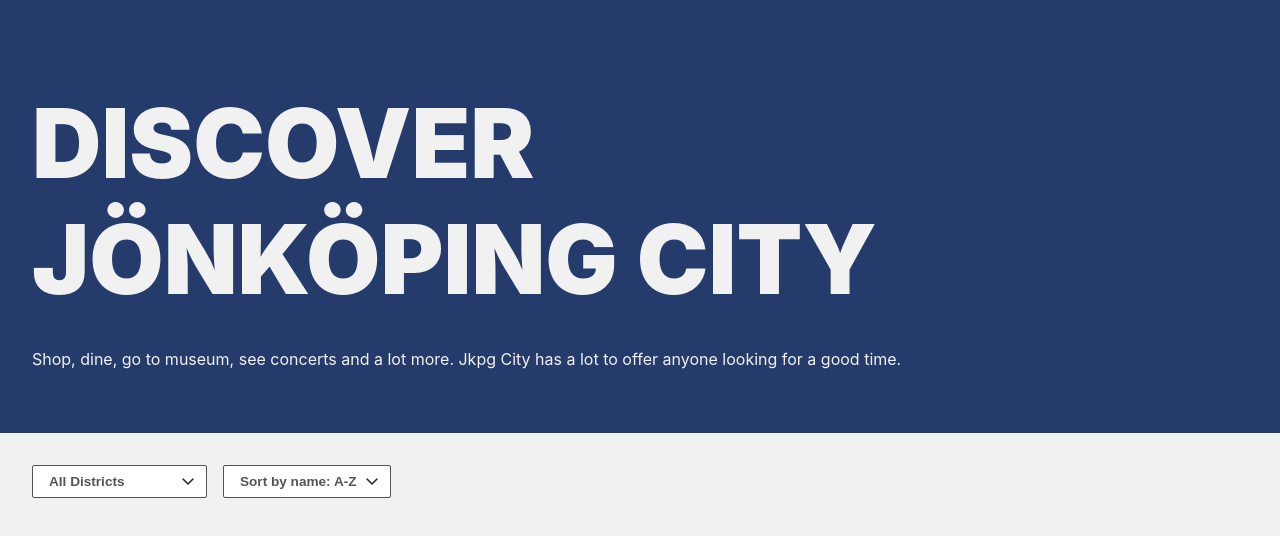
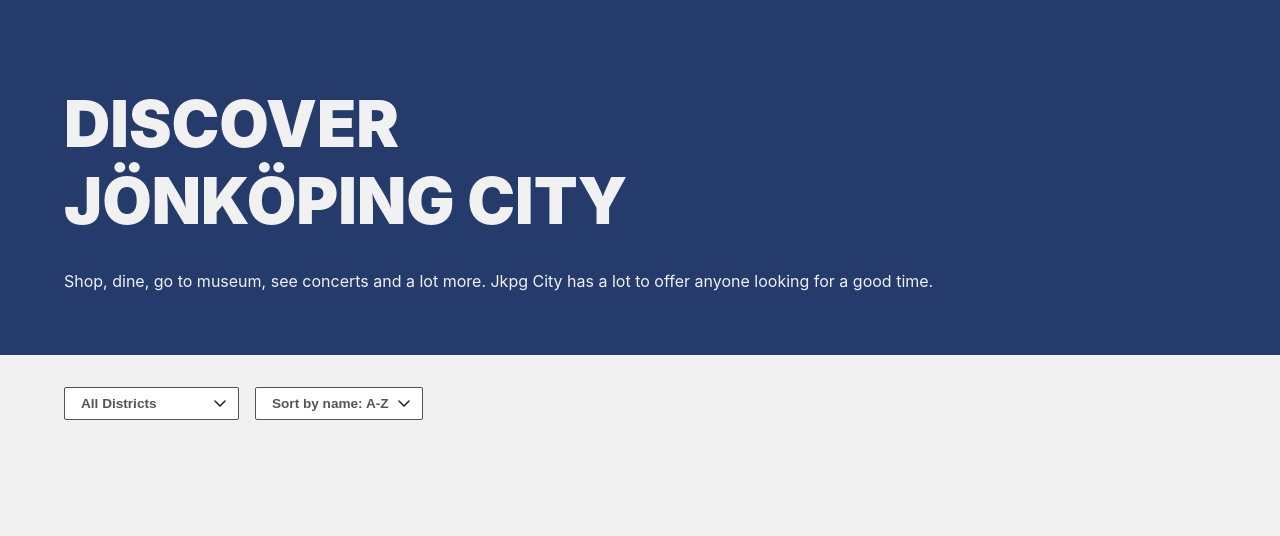
Before and after one commit to ReinisMuiznieks/JkpgCity-Portal, a website: page frontend/public/pages/stores/stores.html in a window 1280 px wide. Shown: the part 62-598 px from the top of the page. Drawn offline with Linux system fonts and the light colour scheme; no server answers.

Commit message:
style(frontend): globalize section padding, remove clamp

```diff
--- a/frontend/public/components/shared/navbar/navbar.css
+++ b/frontend/public/components/shared/navbar/navbar.css
@@ -7,7 +7,8 @@
   justify-content: space-between;
   align-items: center;
   margin: 0 auto;
-  padding-inline: clamp(1.5rem, 5vw, 9rem);
+  padding-left: 1.5rem;
+  padding-right: 1.5rem;
 }
 
 .navbar-menu {
@@ -35,6 +36,13 @@
   font-weight: 900;
 }
 
+@media (min-width: 768px) {
+  .navbar-container {
+    padding-left: 4rem;
+    padding-right: 4rem;
+  }
+}
+
 @media (max-width: 768px) {
   .navbar-logo {
     font-size: 1.2rem;
--- a/frontend/public/css/styles.css
+++ b/frontend/public/css/styles.css
@@ -17,21 +17,36 @@
 }
 
 .container {
-  padding-inline: clamp(1.5rem, 5vw, 9rem);
+  padding-left: 1.5rem;
+  padding-right: 1.5rem;
+}
+
+@media (min-width: 768px) {
+  .container {
+    padding-left: 4rem;
+    padding-right: 4rem;
+  }
 }
 
 .hero {
   background-color: #253b6b;
   color: #f1f1f1;
   text-align: left;
-  padding: 4rem 2rem;
+  padding-top: 4rem;
+  padding-bottom: 4rem;
 }
 
 .hero h1 {
-  font-size: clamp(2.5rem, 8vw, 6rem);
+  font-size: 2.5rem;
   font-weight: 900;
   margin-bottom: 2rem;
   text-transform: uppercase;
+}
+
+@media (min-width: 768px) {
+  .hero h1 {
+    font-size: 4rem;
+  }
 }
 
 input,
--- a/frontend/public/pages/store-form/store-form.css
+++ b/frontend/public/pages/store-form/store-form.css
@@ -4,11 +4,13 @@
 
 .hero {
   background-color: #dc4f4f;
-  padding: 2rem 1rem;
+  padding-top: 2rem;
+  padding-bottom: 2rem;
 }
 
 .form-container {
-  padding: 4rem;
+  padding-top: 4rem;
+  padding-bottom: 4rem;
 }
 
 .form-grid {
--- a/frontend/public/pages/stores/stores.css
+++ b/frontend/public/pages/stores/stores.css
@@ -6,7 +6,8 @@
   display: flex;
   flex-direction: column;
   gap: 1rem;
-  padding: 2rem;
+  padding-top: 2rem;
+  padding-bottom: 2rem;
 }
 
 .filters-container {
@@ -37,7 +38,7 @@
   display: grid;
   grid-template-columns: 1fr;
   gap: 1rem;
-  padding: 0 2rem 2rem 2rem;
+  padding-bottom: 2rem;
 }
 
 .card {
@@ -102,6 +103,7 @@
   }
 }
 
+
 @media (min-width: 1000px) {
   .grid {
     grid-template-columns: repeat(3, 1fr);
--- a/frontend/public/pages/stores/stores.html
+++ b/frontend/public/pages/stores/stores.html
@@ -56,7 +56,7 @@
         </p>
       </section>
 
-      <section class="controls">
+      <section class="controls container">
         <div class="filters-container">
           <select id="district-filter">
             <option value="">All Districts</option>
@@ -85,7 +85,7 @@
         </div>
       </section>
 
-      <section class="grid"></section>
+      <section class="grid container"></section>
     </main>
 
     <script src="/js/shared.js"></script>
```
Also changed, not shown: frontend/public/pages/store-form/store-form.html (+1 -1 lines).
